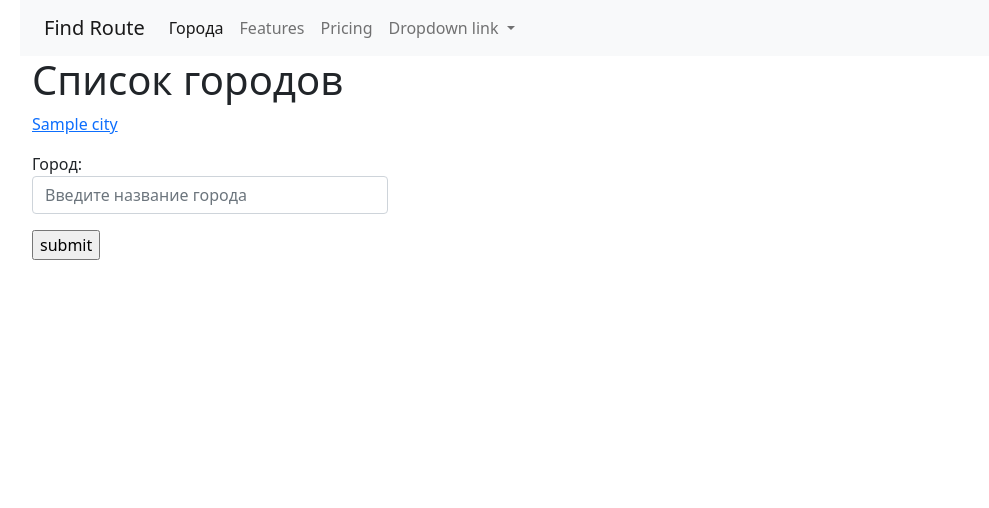
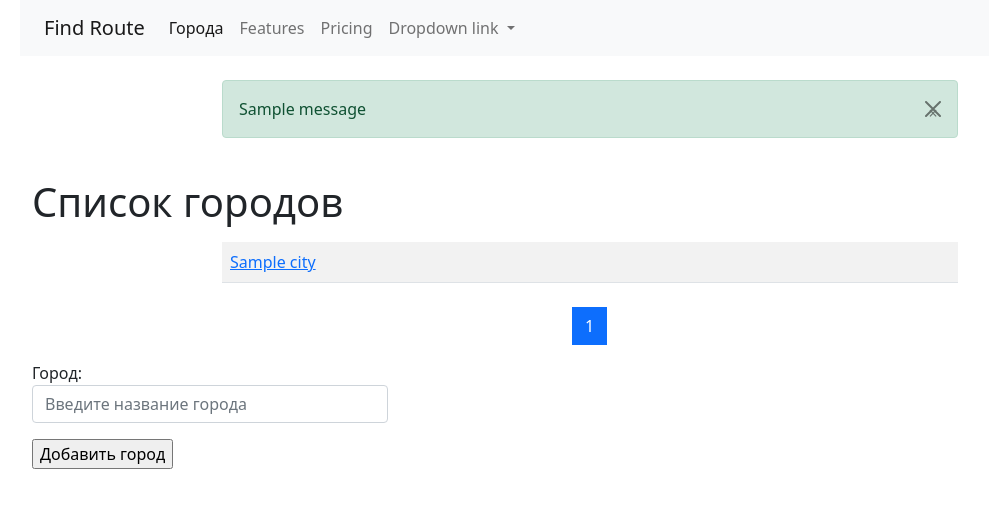
Before and after one commit to ScrambleMyShamble/find_route, a Django app: page /cities/ in a window 1280 px wide. Shown: the top 508 px of the page, without its empty margins (50-1039 px from the left). Run offline with Django 4.2, Linux system fonts and the light colour scheme; tables that the repository leaves empty hold one stand-in row (values such as "Sample post"); one stand-in notice (Sample message) is shown.

Commit message:
change homepage

```diff
--- a/cities/templates/cities/home.html
+++ b/cities/templates/cities/home.html
@@ -1,24 +1,71 @@
 {% extends 'base.html' %}
-{% block title %} Список городов {% endblock %}
+{% block title %}Список городов{% endblock %}
 
 {% block content %}
 <h1>Список городов</h1>
-<div class="row">
-    <div class="col-md">
-        {% for object in objects_list %}
-        <p>
-            <a href="{% url 'cities:detail' pk=object.pk%}">{{object.name}}</a>
-        </p>
+<div class="row ">
+    <div class="col-md-8 mx-auto my-2">
+        <table class="table table-striped">
+        {% for object in page_obj %}
+            <tr>
+                <td>
+                    <a href="{% url 'cities:detail' pk=object.pk%}">{{object.name}}</a>
+                </td>
+                {% if user.is_authenticated%}
+                <td>
+                    <a href="{% url 'cities:update' pk=object.pk%}">
+                        <button type="submit" class="btn btn-primary">Редактировать</button>
+                    </a>
+                </td>
+                <td>
+                    <a href="{% url 'cities:delete' pk=object.pk%}">
+                        <button type="submit" class="btn btn-danger">Удалить</button>
+                    </a>
+                </td>
+                {% else %}
+                <td>&nbsp;</td>
+                <td>&nbsp;</td>
+                {% endif %}
+            </tr>
+
+
         {% endfor %}
+        </table>
     </div>
 </div>
 
+<nav aria-label="Page navigation example">
+  <ul class="pagination justify-content-center">
+    <li class="page-item">
+        {% if page_obj.has_previous %}
+            <a class="page-link" href="?page={{ page_obj.previous_page_number }}" aria-label="Previous">
+            <span aria-hidden="true">&laquo;</span>
+            </a>
+        {% endif %}
+    </li>
+    {% for page in page_obj.paginator.page_range %}
+        <li class="page-item {% if page == page_obj.number %} active {% endif %} ">
+            <a class="page-link" href="?page={{page}}">
+                {{ page }}
+            </a>
+        </li>
+    {% endfor %}
+    <li class="page-item">
+        {% if page_obj.has_next %}
+      <a class="page-link" href="?page={{ page_obj.paginator.num_pages }}" aria-label="Next">
+        <span aria-hidden="true">&raquo;</span>
+      </a>
+        {% endif %}
+    </li>
+  </ul>
+</nav>
 <div class="row">
     <div class="col-md-4">
-        <form action="" method="post">{% csrf_token %}
-            {{ form.as_p }}
-            <input type="submit" value="submit">
-        </form>
+        <form action="{% url 'cities:create' %}" method="post"> {% csrf_token %}
+    {{ form.as_p }}
+  <input type="submit" value="Добавить город">
+</form>
     </div>
 </div>
+
 {% endblock %}
--- a/cities/urls.py
+++ b/cities/urls.py
@@ -1,9 +1,10 @@
 from django.urls import path
 
-from .views import home, CityDetailView, CityCreateView, CityUpdateView, CityDeleteView
+from .views import home, CityDetailView, CityCreateView, CityUpdateView, CityDeleteView, CityListView
 
 urlpatterns = [
-    path('', home, name='home'),
+    # path('', home, name='home'),
+    path('', CityListView.as_view(), name='home'),
     path('detail/<int:pk>/', CityDetailView.as_view(), name='detail'),
     path('add/', CityCreateView.as_view(), name='create'),
     path('update/<int:pk>/', CityUpdateView.as_view(), name='update'),
--- a/cities/views.py
+++ b/cities/views.py
@@ -1,8 +1,10 @@
+from django.contrib.messages.views import SuccessMessageMixin
+from django.core.paginator import Paginator
 from django.shortcuts import render, get_object_or_404
 from django.urls import reverse_lazy
 
 from .models import City
-from django.views.generic import DetailView, CreateView, UpdateView, DeleteView
+from django.views.generic import DetailView, CreateView, UpdateView, DeleteView, ListView
 from .forms import CityForm
 
 
@@ -14,7 +16,10 @@ def home(request):
             form.save()
     form = CityForm
     all_city_objects = City.objects.all()
-    context = {'objects_list': all_city_objects, 'form': form}
+    pagination_list = Paginator(all_city_objects, 4)
+    page_number = request.GET.get('page')
+    page_obj = pagination_list.get_page(page_number)
+    context = {'page_obj': page_obj, 'form': form}
     return render(request, 'cities/home.html', context)
 
 
@@ -23,21 +28,35 @@ class CityDetailView(DetailView):
     template_name = 'cities/detail.html'
 
 
-class CityCreateView(CreateView):
+class CityCreateView(SuccessMessageMixin, CreateView):
     model = City
     form_class = CityForm
     template_name = 'cities/create.html'
     success_url = reverse_lazy('cities:home')
+    success_message = 'Город успешно создан'
 
 
-class CityUpdateView(UpdateView):
+class CityUpdateView(SuccessMessageMixin, UpdateView):
     model = City
     form_class = CityForm
     template_name = 'cities/update.html'
     success_url = reverse_lazy('cities:home')
+    success_message = 'Город успешно отредактирован'
 
 
 class CityDeleteView(DeleteView):
     model = City
     template_name = 'cities/delete.html'
     success_url = reverse_lazy('cities:home')
+
+
+class CityListView(ListView):
+    paginate_by = 4
+    model = City
+    template_name = 'cities/home.html'
+
+    def get_context_data(self, **kwargs):
+        context = super().get_context_data(**kwargs)
+        form = CityForm()
+        context['form'] = form
+        return context
--- a/templates/base.html
+++ b/templates/base.html
@@ -1,6 +1,3 @@
-
-
-
 <!doctype html>
 <html lang="en">
 <head>
@@ -9,7 +6,8 @@
     <meta name="viewport" content="width=device-width, initial-scale=1">
 
     <!-- Bootstrap CSS -->
-    <link href="https://cdn.jsdelivr.net/npm/bootstrap@5.1.3/dist/css/bootstrap.min.css" rel="stylesheet" integrity="sha384-1BmE4kWBq78iYhFldvKuhfTAU6auU8tT94WrHftjDbrCEXSU1oBoqyl2QvZ6jIW3" crossorigin="anonymous">
+    <link href="https://cdn.jsdelivr.net/npm/bootstrap@5.1.3/dist/css/bootstrap.min.css" rel="stylesheet"
+          integrity="sha384-1BmE4kWBq78iYhFldvKuhfTAU6auU8tT94WrHftjDbrCEXSU1oBoqyl2QvZ6jIW3" crossorigin="anonymous">
 
     <title>{% block title %}{% endblock %}</title>
 </head>
@@ -18,7 +16,8 @@
 <nav class="navbar navbar-expand-lg navbar-light bg-light container">
     <div class="container-fluid">
         <a class="navbar-brand" href="#">Find Route</a>
-    <button class="navbar-toggler" type="button" data-bs-toggle="collapse" data-bs-target="#navbarNavDropdown" aria-controls="navbarNavDropdown" aria-expanded="false" aria-label="Toggle navigation">
+        <button class="navbar-toggler" type="button" data-bs-toggle="collapse" data-bs-target="#navbarNavDropdown"
+                aria-controls="navbarNavDropdown" aria-expanded="false" aria-label="Toggle navigation">
             <span class="navbar-toggler-icon"></span>
         </button>
         <div class="collapse navbar-collapse" id="navbarNavDropdown">
@@ -33,7 +32,8 @@
                     <a class="nav-link" href="#">Pricing</a>
                 </li>
                 <li class="nav-item dropdown">
-          <a class="nav-link dropdown-toggle" href="#" id="navbarDropdownMenuLink" role="button" data-bs-toggle="dropdown" aria-expanded="false">
+                    <a class="nav-link dropdown-toggle" href="#" id="navbarDropdownMenuLink" role="button"
+                       data-bs-toggle="dropdown" aria-expanded="false">
                         Dropdown link
                     </a>
                     <ul class="dropdown-menu" aria-labelledby="navbarDropdownMenuLink">
@@ -48,12 +48,46 @@
 </nav>
 
 <div class="container">
+    <div class="row">
+        <div class="col-md-8 mx-auto my-4">
+            {% if messages %}
+            {% for message in messages %}
+            {% if message.level == DEFAULT_MESSAGE_LEVELS.ERROR %}
+            <div class="alert alert-secondary alert-dismissible fade show" role="alert">
+                {{ message }}
+                    <button type="button" class="btn-close" data-bs-dismiss="alert" aria-label="Close">
+                        <span aria-hidden="true">&times;</span>
+                    </button>
+
+                </div>
+            </div>
+            {% else %}
+            <div class="alert alert-success alert-dismissible fade show" role="alert">
+                {{ message }}
+                    <button type="button" class="btn-close" data-bs-dismiss="alert" aria-label="Close">
+                        <span aria-hidden="true">&times;</span>
+                    </button>
+
+                </div>
+            </div>
+            {% endif %}
+
+            {% endfor %}
+            </ul>
+            {% endif %}
+        </div>
+    </div>
+</div>
+
+<div class="container">
     {% block content %}{% endblock %}
 </div>
 <!-- Optional JavaScript; choose one of the two! -->
 
 <!-- Option 1: Bootstrap Bundle with Popper -->
-    <script src="https://cdn.jsdelivr.net/npm/bootstrap@5.1.3/dist/js/bootstrap.bundle.min.js" integrity="sha384-ka7Sk0Gln4gmtz2MlQnikT1wXgYsOg+OMhuP+IlRH9sENBO0LRn5q+8nbTov4+1p" crossorigin="anonymous"></script>
+<script src="https://cdn.jsdelivr.net/npm/bootstrap@5.1.3/dist/js/bootstrap.bundle.min.js"
+        integrity="sha384-ka7Sk0Gln4gmtz2MlQnikT1wXgYsOg+OMhuP+IlRH9sENBO0LRn5q+8nbTov4+1p"
+        crossorigin="anonymous"></script>
 
 <!-- Option 2: Separate Popper and Bootstrap JS -->
 <!--
```
Lines whose indentation alone changed are shown as unchanged.
